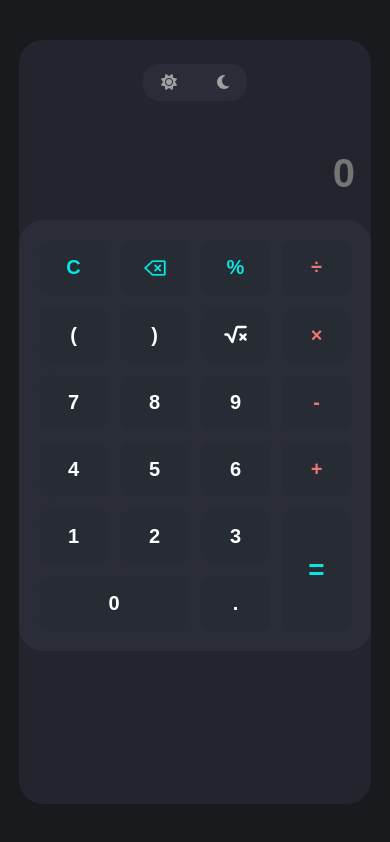
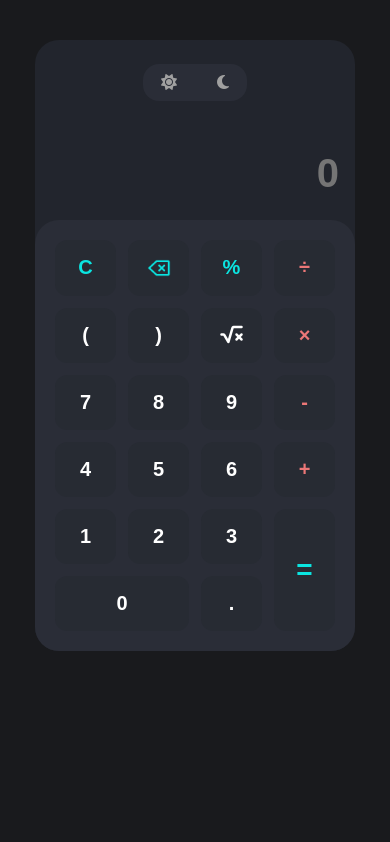
Before and after one commit to geovanelelis/Calculator-Js, a plain HTML site: page index.html in a window 390 px wide. Drawn offline with Linux system fonts and the light colour scheme.

Commit message:
Correção da Responsividade

```diff
--- a/style.css
+++ b/style.css
@@ -30,7 +30,7 @@ body {
   font-family: 'Poppins', sans-serif;
   background-color: var(--bg-color);
   color: var(--font-color);
-  transition: .5s;
+  transition: 0.5s;
 }
 
 main {
@@ -39,7 +39,6 @@ main {
   flex-direction: column;
   margin: 2.5rem auto;
   max-width: 22rem;
-  height: calc(100vh - 5rem);
   border-radius: 1.5rem;
 }
 
@@ -54,7 +53,7 @@ header .switch {
 
 .theme {
   background-color: var(--bg-color-bottom);
-  padding: .65rem 1.15rem;
+  padding: 0.65rem 1.15rem;
   border-radius: 1rem;
   display: flex;
   justify-content: center;
@@ -65,7 +64,7 @@ header .switch {
 
 .switch i:hover {
   cursor: pointer;
-  transition: .2s;
+  transition: 0.2s;
   color: var(--color-button);
 }
 
@@ -110,14 +109,17 @@ input {
 }
 
 #inputOut {
-  border-radius: 0 0 .4rem .4rem;
+  border-radius: 0 0 0.4rem 0.4rem;
   font-size: 2.5rem;
-  padding: .5rem 1rem 1.5rem;
+  padding: 0.5rem 1rem 1.5rem;
 }
 
 #inputIn,
 #inputOut:focus {
   outline: none;
+}
+div #keys {
+  margin-bottom: 0;
 }
 
 #keys {
@@ -128,7 +130,7 @@ input {
     4,
     1fr
   ); /* Alteração: usa grid para organizar os botões em 5 colunas */
-    gap: .75rem;
+  gap: 0.75rem;
   border-radius: 1.5rem;
 }
 
@@ -155,11 +157,13 @@ input {
   grid-column: span 2;
 }
 
-  #clear, .charKeyMod {
+#clear,
+.charKeyMod {
   color: var(--color-button-special-primary);
 }
 
-  .charKeySpecial, .charKeySpecialSecondary {
+.charKeySpecial,
+.charKeySpecialSecondary {
   color: var(--color-button-special-secondary);
 }
 
@@ -170,6 +174,12 @@ input {
 #result {
   border-width: 2px 2px 2px 0;
   border-radius: 0 0.5rem 0.5rem 0;
+}
+
+@media (max-width: 800px) {
+  main {
+    max-width: 20rem;
+  }
 }
 
 /* footer {
```
Lines whose indentation alone changed are shown as unchanged.
